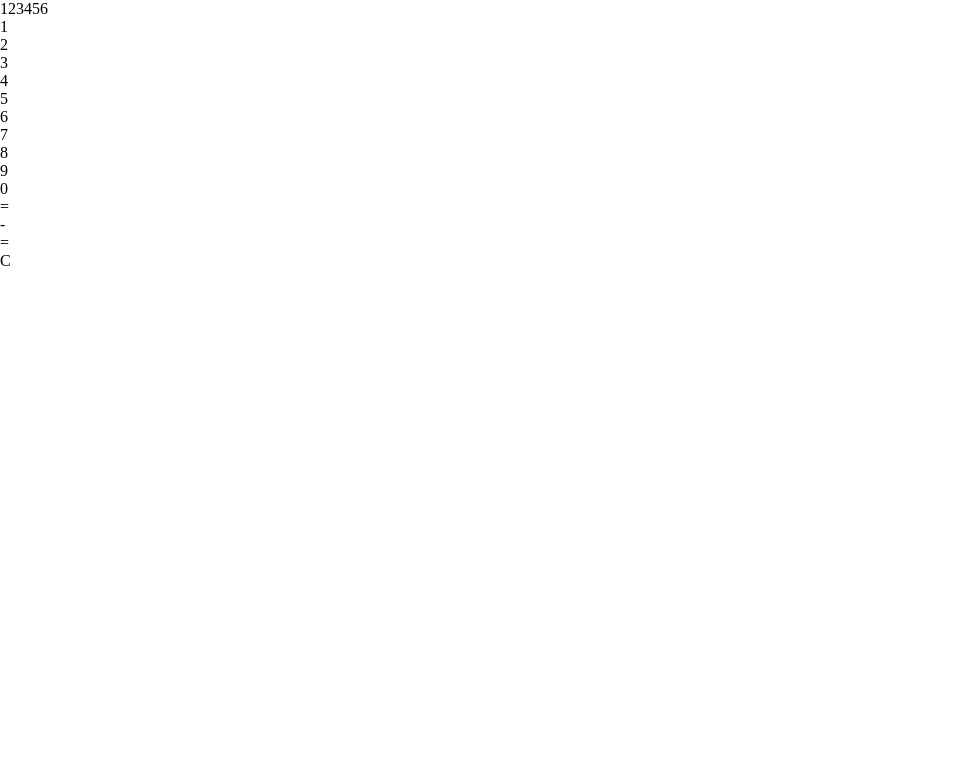
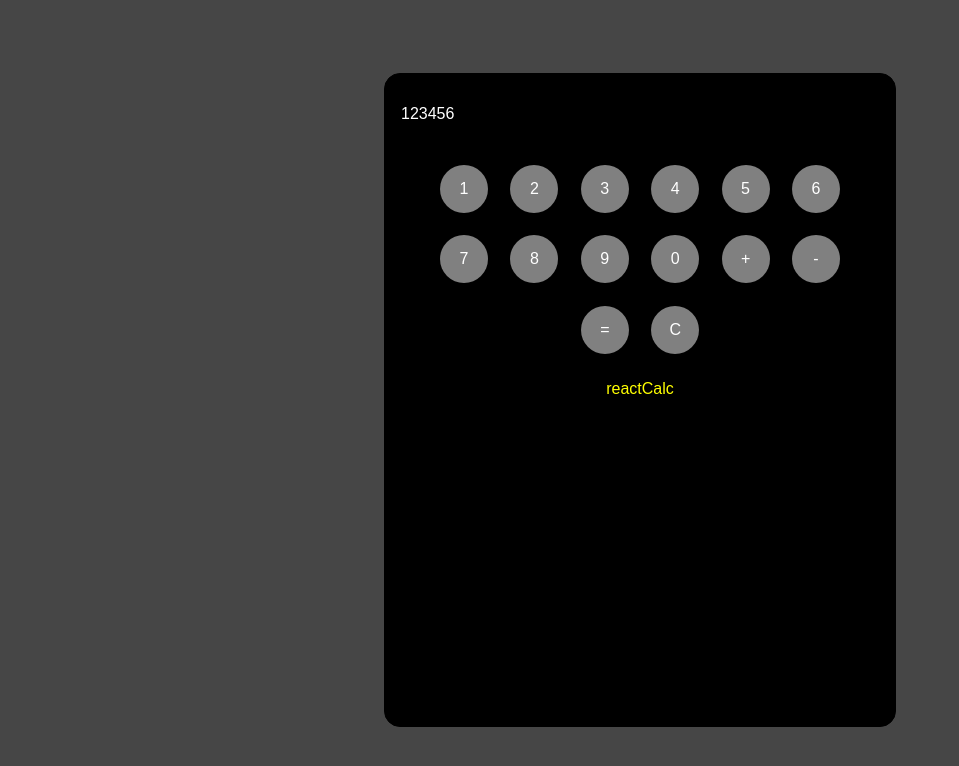
Before and after one commit to menezesmario/rjs-calc, a React (Create React App) app: page / in a window 1280 px wide. Shown: the top 766 px of the page, without its empty margins (0-959 px from the left). Built offline with nearby package versions, Linux system fonts and the light colour scheme.

Commit message:
css base

```diff
--- /dev/null
+++ b/src/App.css
@@ -0,0 +1,63 @@
+.screen {
+    font-family: Arial, Helvetica, sans-serif;
+    display: grid;
+    grid-template-rows: 10fr 90fr 10fr;
+    height: 100vh;
+    grid-template-columns: 30fr 40fr 30fr;
+    width: 100vw;
+    background-color: rgb(70, 70, 70);
+
+}
+
+.calculator {
+    display: grid;
+    grid-template-rows: 20fr 80fr 20fr;
+    grid-column: 2;
+    grid-row: 2;
+    border: 1px solid black;
+    border-radius: 1em ;
+    padding: 1em;
+    max-height: 100%;
+    overflow: hidden;
+    display: flex;
+    flex-direction: column;
+    background-color: black;
+}
+
+.buttons {
+    display: flex;
+    flex-wrap: wrap;
+    justify-content: center;
+
+}
+
+.button {
+    color: white;
+    display: grid;
+    place-items: center;
+    width: 3em;
+    height: 3em;
+    background-color: gray;
+    margin: 5px;
+    border-radius: 50%;
+    margin: .7em;
+    cursor: pointer;
+}
+
+.display {
+    display: flex;
+    justify-content: flex-end;
+    color: white;
+    height: 3em;
+    margin-bottom: 1em;
+    flex-direction: column;
+    justify-content: center;
+}
+
+.footer {
+    display: flex;
+    justify-content: center;
+    color: yellow;
+    height: 3em;
+    place-items: center;
+}
--- a/src/App.js
+++ b/src/App.js
@@ -1,10 +1,13 @@
 import React from 'react';
 import Calculator from './containers/calculator';
+import './App.css'
 
 export function App() {
     return(
         <div className="screen">
+            <div/>
             <Calculator/>
+            <div/>
         </div>
     )
 
--- a/src/containers/calculator.js
+++ b/src/containers/calculator.js
@@ -3,10 +3,14 @@ import { Button } from '../components/button';
 import Display from '../components/display';
 
 class Calculator extends Component{
+    initialState = {firstValue: 0, secondValue:0}
     render() {
         return (
             <div className={'calculator'}>
+                <div>
                     <Display value={'123456'}/>
+                </div>
+                <div className={'buttons'}>
                     <Button display="1"/>
                     <Button display="2"/>
                     <Button display="3"/>
@@ -17,10 +21,14 @@ class Calculator extends Component{
                     <Button display="8"/>
                     <Button display="9"/>
                     <Button display="0"/>
-                <Button display="="/>
+                    <Button display="+"/>
                     <Button display="-"/>
                     <Button display="="/>
                     <Button display="C"/>
+                </div>
+                <div className={'footer'}>
+                    reactCalc
+                </div>
             </div>
         )
     }
```
Lines whose indentation alone changed are shown as unchanged.
